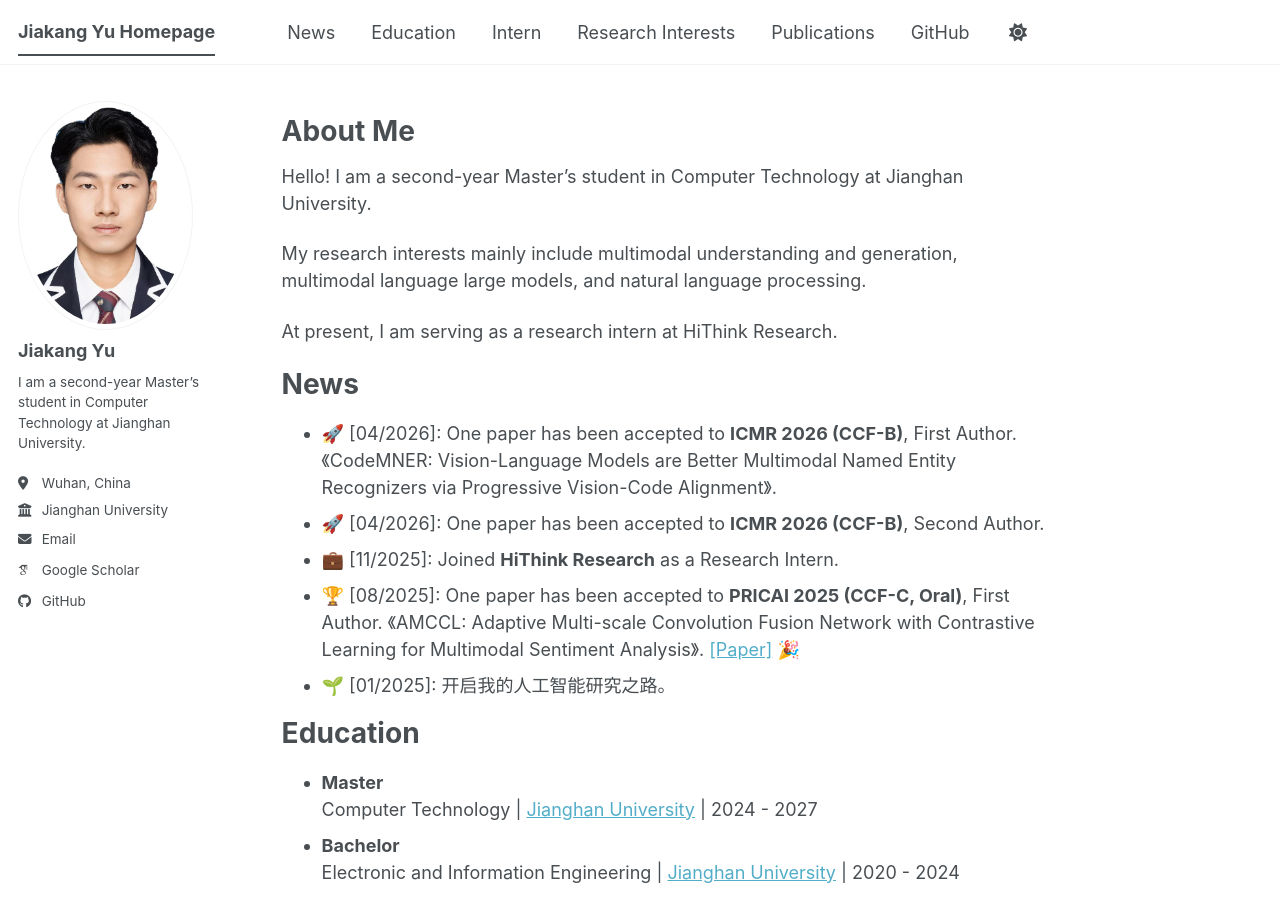
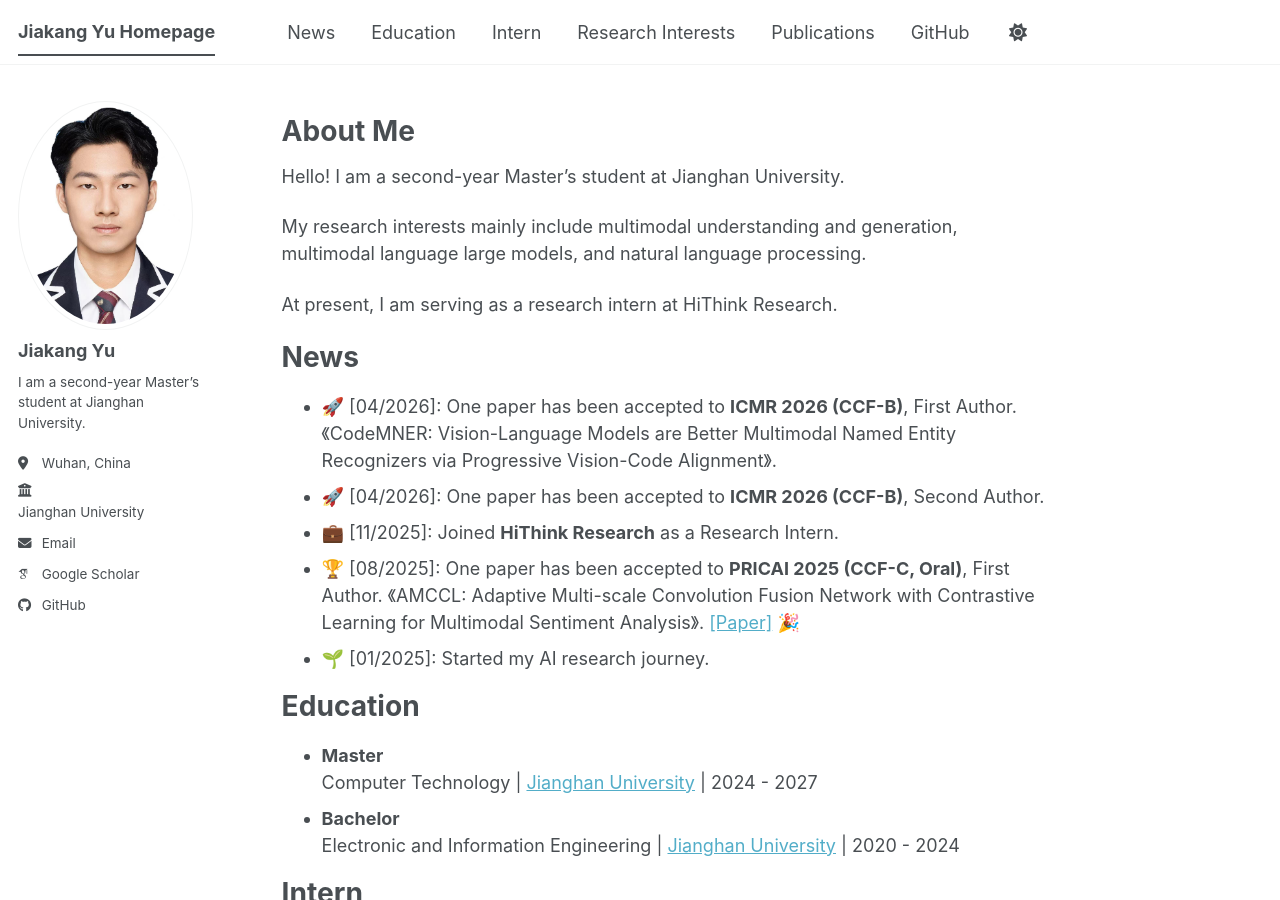
Before and after one commit to kaka-yjk/kaka-yjk.github.io, a Jekyll site: the page built from _pages/about.md, in a window 1280 px wide and 900 px high. Built offline with Jekyll 4.4.1, drawn with Linux system fonts in a browser that asks for light colours; some web fonts are replaced; a script bundle is joined from its source files by our own code; library files that are not in the unit come from our copies.

Commit message:
update: bio, translate news, add university link, and cleanup publications

```diff
--- a/_config.yml
+++ b/_config.yml
@@ -26,9 +26,9 @@ author:
   avatar           : "profile.jpg"
   name             : "Jiakang Yu"
   pronouns         : # example: "she/her"
-  bio              : "I am a second-year Master’s student in Computer Technology at Jianghan University."
+  bio              : "I am a second-year Master’s student at Jianghan University."
   location         : "Wuhan, China"
-  employer         : "Jianghan University"
+  employer         : "<a href='https://www.jhun.edu.cn/'>Jianghan University</a>"
   uri              : # URL
   email            : "jiakangyu@stu.jhun.edu.cn"
 
--- a/_pages/about.md
+++ b/_pages/about.md
@@ -10,7 +10,7 @@ redirect_from:
 
 <h1>About Me</h1>
 
-Hello! I am a second-year Master's student in Computer Technology at Jianghan University.
+Hello! I am a second-year Master's student at Jianghan University.
 
 My research interests mainly include multimodal understanding and generation, multimodal language large models, and natural language processing.
 
@@ -20,7 +20,7 @@ At present, I am serving as a research intern at HiThink Research.
 * 🚀 [04/2026]: One paper has been accepted to **ICMR 2026 (CCF-B)**, Second Author.
 * 💼 [11/2025]: Joined **HiThink Research** as a Research Intern.
 * 🏆 [08/2025]: One paper has been accepted to **PRICAI 2025 (CCF-C, Oral)**, First Author. 《AMCCL: Adaptive Multi-scale Convolution Fusion Network with Contrastive Learning for Multimodal Sentiment Analysis》. [[Paper]](https://doi.org/10.1007/978-981-95-7081-2_34) 🎉
-* 🌱 [01/2025]: 开启我的人工智能研究之路。
+* 🌱 [01/2025]: Started my AI research journey.
 
 <h1 id="education">Education</h1>
 * **Master**
--- a/_pages/publications.html
+++ b/_pages/publications.html
@@ -10,11 +10,6 @@ author_profile: true
 {% endif %}
 
 {% include base_path %}
-
-<h2>Conference Papers</h2><hr />
-<ul>
-  <li>CodeMNER: Vision-Language Models are Better Multimodal Named Entity Recognizers via Progressive Vision-Code Alignment</li>
-</ul>
 
 <!-- New style rendering if publication categories are defined -->
 {% if site.publication_category %}
```
